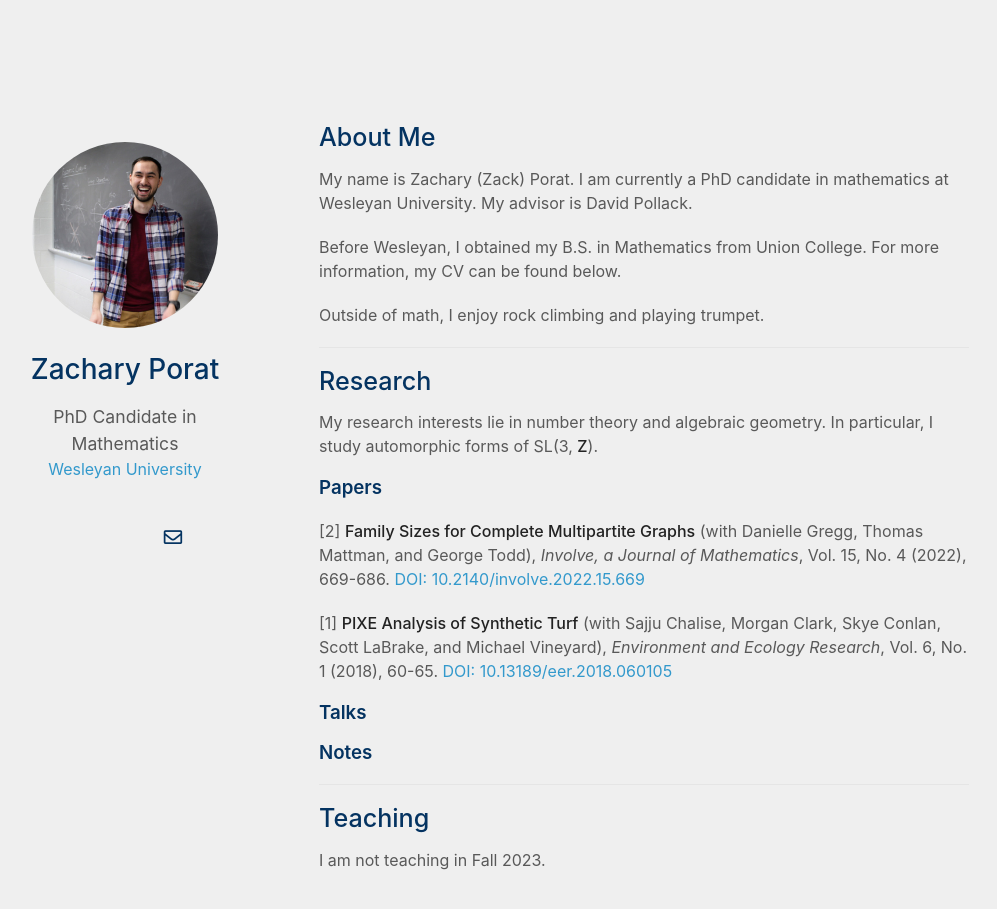
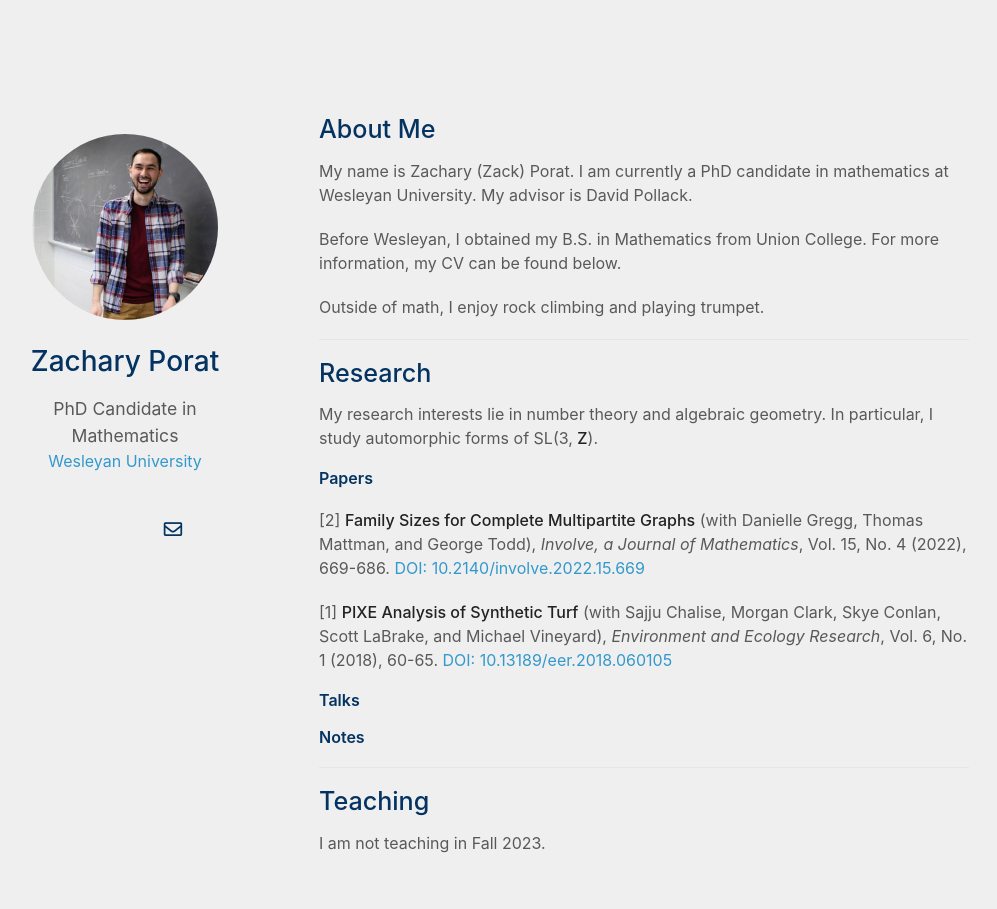
Before and after one commit to zporat/zporat.github.io, a Jekyll site: the page built from index.md, in a window 1280 px wide and 966 px high. Shown: the top 909 px of the window, without its empty margins (151-1148 px from the left). Built offline with Jekyll 4.4.1, drawn with Linux system fonts in a browser that asks for light colours; nearby versions of some CDN libraries; a style sheet for code colours, icons or effects is not loaded; our own code applies the rules of GitHub Pages for plain Markdown files.

Commit message:
Update minimal-light-no-dark-mode.scss

```diff
--- a/_sass/minimal-light-no-dark-mode.scss
+++ b/_sass/minimal-light-no-dark-mode.scss
@@ -1,3 +1,13 @@
+* {
+  margin: 0;
+  padding: 0;
+  border: 0;
+  outline: 0;
+  font-size: 100%;
+  vertical-align: baseline;
+  background: transparent;
+}
+
 .pub-row {
   display: flex;
   align-items: center;}
```
